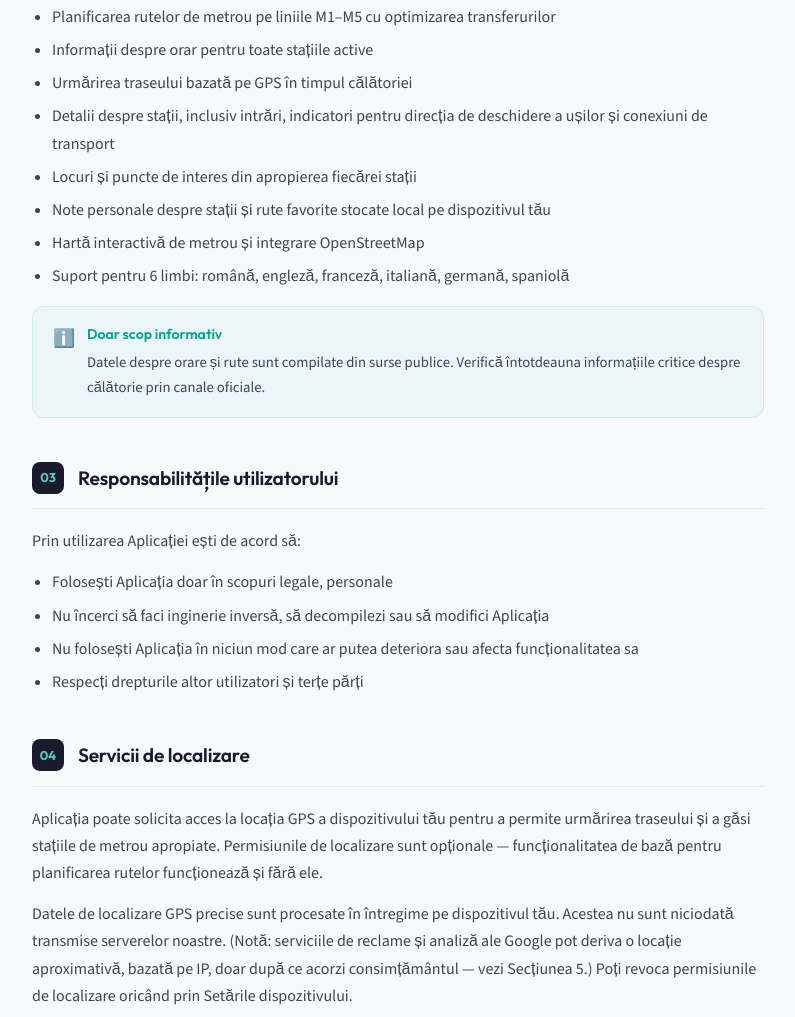
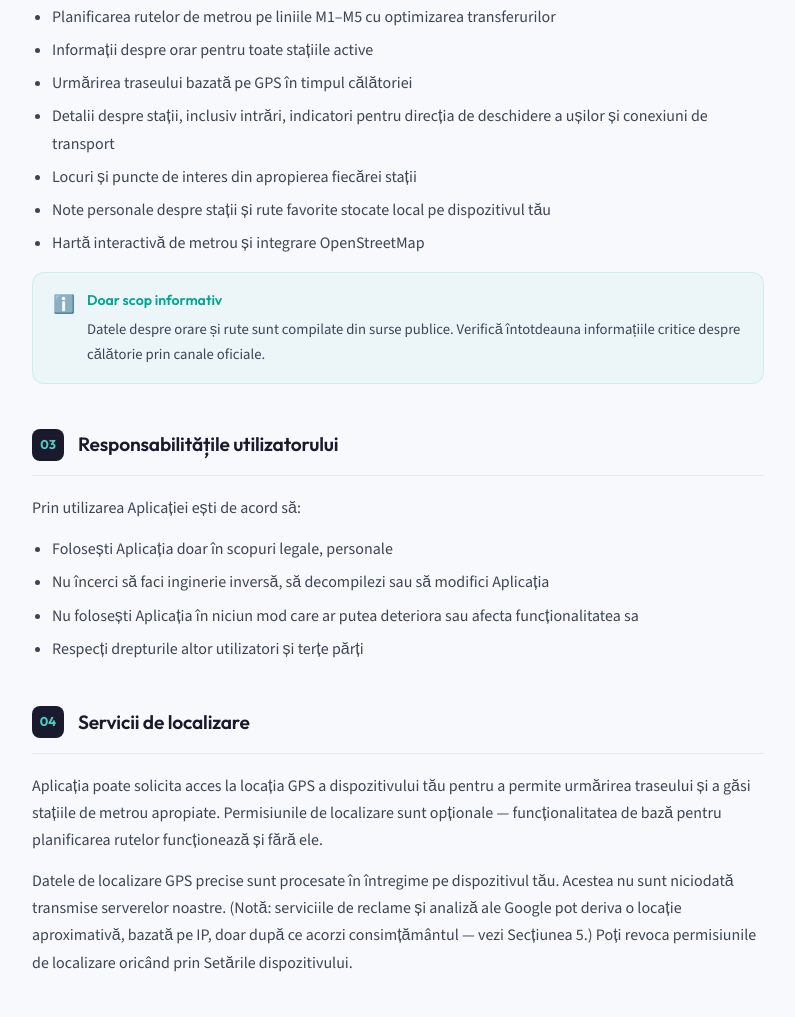
Before and after one commit to GitMetrouBuc/metroubucuresti, a plain HTML site: page metrou-bucuresti-terms.html in a window 1280 px wide. Shown: the part 1104-2121 px from the top of the page, without its empty margins (242-1037 px from the left). Drawn offline with nearby package versions, Linux system fonts and the light colour scheme.

Commit message:
Update metrou-bucuresti-terms.html

```diff
--- a/metrou-bucuresti-terms.html
+++ b/metrou-bucuresti-terms.html
@@ -143,7 +143,6 @@
             <li>Locuri și puncte de interes din apropierea fiecărei stații</li>
             <li>Note personale despre stații și rute favorite stocate local pe dispozitivul tău</li>
             <li>Hartă interactivă de metrou și integrare OpenStreetMap</li>
-            <li>Suport pentru 6 limbi: română, engleză, franceză, italiană, germană, spaniolă</li>
         </ul>
         <div class="callout info">
             <span class="callout-icon">ℹ️</span>
```
